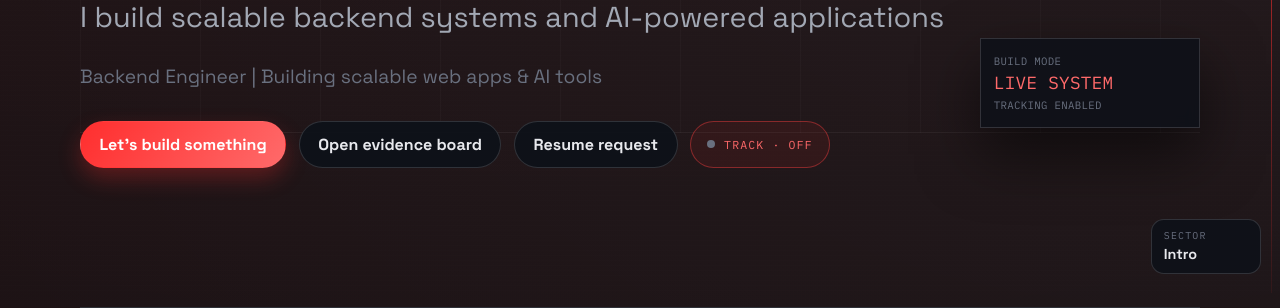
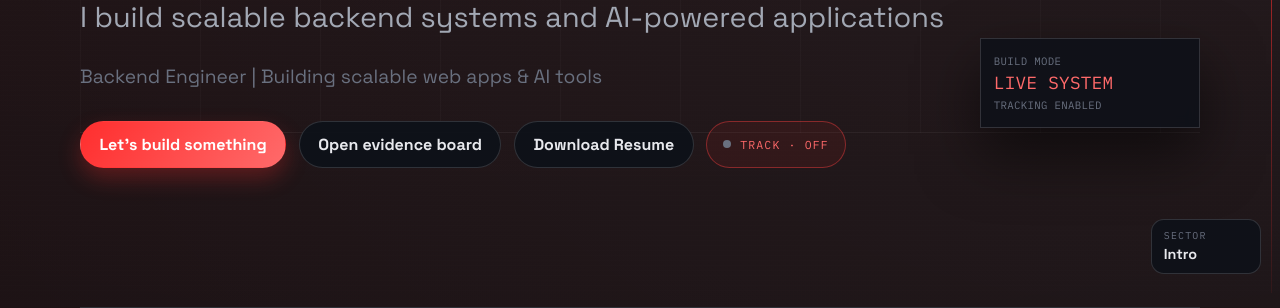
Before and after one commit to surya-pratap-singh-dev/portfolio, a FastAPI app: page / in a window 1280 px wide. Shown: the part 507-815 px from the top of the page. Run offline with FastAPI, Linux system fonts and the light colour scheme; some libraries are stand-ins or nearby versions.

Commit message:
added the resume

```diff
--- a/app/main.py
+++ b/app/main.py
@@ -1,7 +1,9 @@
 from datetime import datetime
 
+from pathlib import Path
+
 from fastapi import FastAPI, Request
-from fastapi.responses import HTMLResponse
+from fastapi.responses import FileResponse, HTMLResponse
 from fastapi.staticfiles import StaticFiles
 from fastapi.templating import Jinja2Templates
 
@@ -25,7 +27,7 @@ OWNER = {
     "tagline": "Backend Engineer | Building scalable web apps & AI tools",
     "location": "Kanpur, Uttar Pradesh, India",
     "email": "suryapratapsingh7054039@gmail.com",
-    "resume_url": "mailto:suryapratapsingh7054039@gmail.com?subject=Resume%20request%20-%20Surya%20Pratap%20Singh",
+    "resume_url": "/resume",
 }
 
 PROJECTS = [
@@ -253,6 +255,19 @@ PROFILE_RECORD = {
 }
 
 
+RESUME_PATH = Path(__file__).resolve().parent / "static" / "Surya_Pratap_Singh_Resume.pdf"
+
+
+@app.get("/resume")
+async def download_resume():
+    """Serve the resume PDF as a direct download."""
+    return FileResponse(
+        path=RESUME_PATH,
+        filename="Surya_Pratap_Singh_Resume.pdf",
+        media_type="application/pdf",
+    )
+
+
 @app.get("/", response_class=HTMLResponse)
 async def home(request: Request) -> HTMLResponse:
     hard_skills = [item["name"] for group in SKILL_GROUPS for item in group["items"]]
--- a/app/templates/index.html
+++ b/app/templates/index.html
@@ -95,7 +95,7 @@
             <div class="hero-cta-row intro-item">
                 <a href="#contact" class="btn btn-primary magnetic">Let's build something</a>
                 <a href="#projects" class="btn btn-ghost magnetic">Open evidence board</a>
-                <a href="{{ owner.resume_url }}" class="btn btn-ghost magnetic">Resume request</a>
+                <a href="{{ owner.resume_url }}" class="btn btn-ghost magnetic" download>Download Resume</a>
                 <button type="button" class="track-toggle" data-track-toggle aria-label="Toggle tracking mode">
                     <span class="track-dot"></span>
                     <span class="track-toggle-label">TRACK · OFF</span>
@@ -327,7 +327,7 @@
         <section id="about" class="scene scene-pad section-anchor" data-section-label="About">
             <div class="scene-head reveal">
                 <p class="scene-eyebrow">Profile</p>
-                <h2>Short story, zero fluff.</h2>
+                <h2>Short story.</h2>
             </div>
             <article class="about-panel reveal">
                 {% for line in about_story %}
@@ -369,7 +369,7 @@
                 <p class="contact-sub">If you have a product, internship, or wild concept, I'm in.</p>
                 <div class="contact-actions">
                     <a href="mailto:{{ owner.email }}" class="btn btn-primary magnetic">Send email</a>
-                    <a href="{{ owner.resume_url }}" class="btn btn-ghost magnetic">Resume request</a>
+                    <a href="{{ owner.resume_url }}" class="btn btn-ghost magnetic">Download Resume</a>
                     {% if owner.phone %}
                     <a href="tel:{{ owner.phone }}" class="btn btn-ghost magnetic"></a>
                     {% endif %}
```
Also changed, not shown: 1 other file.
